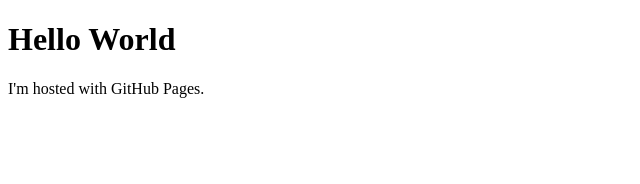
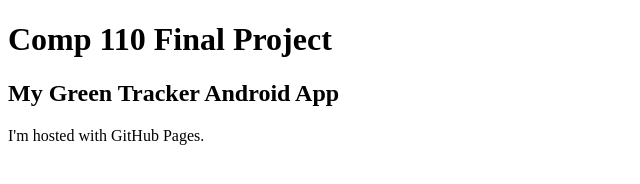
Before and after one commit to kristine-woodward/kristine-woodward.github.io, a plain HTML site: page index.html in a window 1280 px wide. Shown: the whole page, without its empty margins (0-640 px from the left). Drawn offline with Linux system fonts and the light colour scheme.

Commit message:
Update index.html

```diff
--- a/index.html
+++ b/index.html
@@ -1,7 +1,8 @@
 <!DOCTYPE html>
 <html>
 <body>
-<h1>Hello World</h1>
+<h1>Comp 110 Final Project</h1>
+  <h2>My Green Tracker Android App</h2>
 <p>I'm hosted with GitHub Pages.</p>
 </body>
 </html>
```
